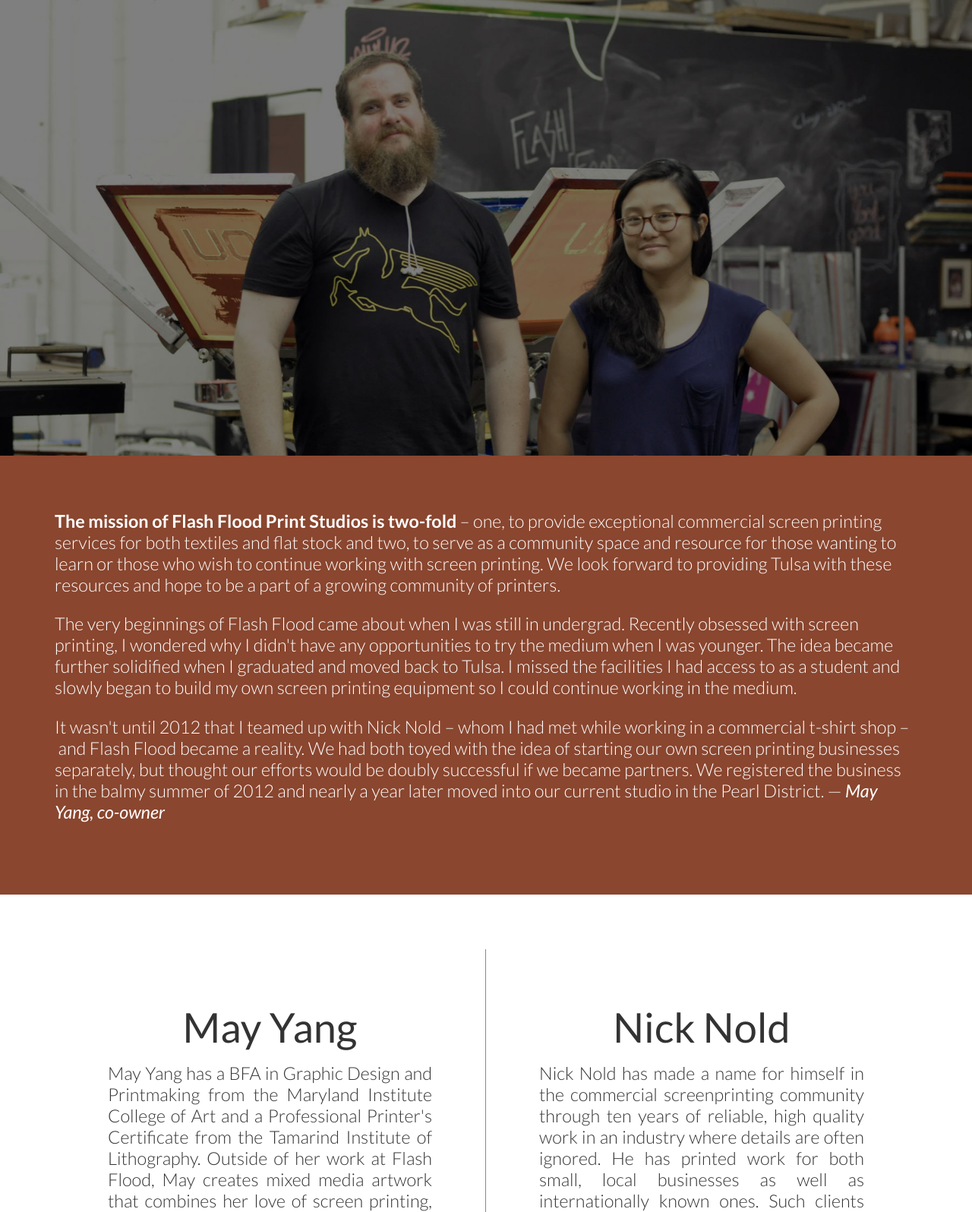
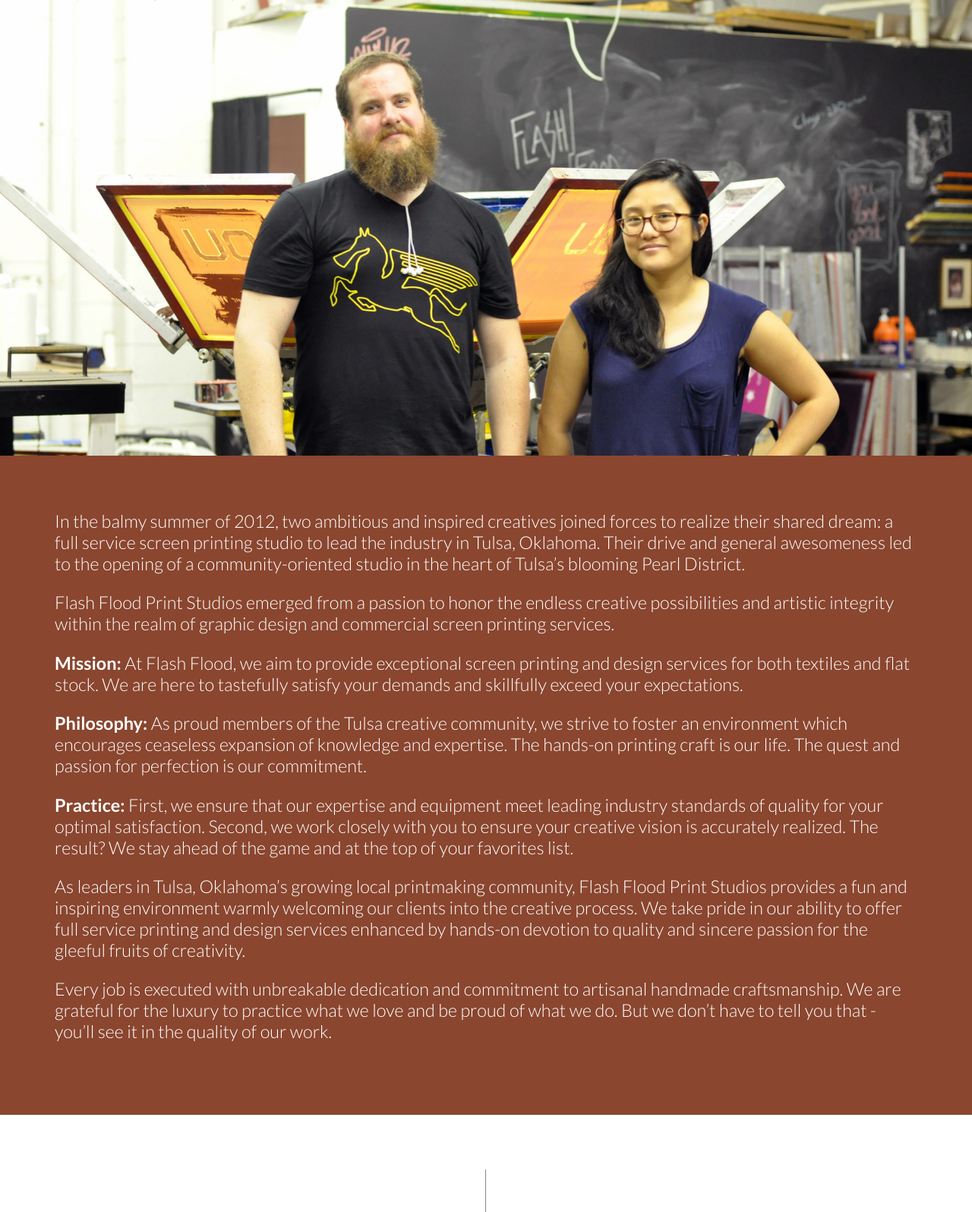
Before and after one commit to mjchamplin/FlashFloodStatic, a PHP site: page /about in a window 1280 px wide. Shown: the part 176-1772 px from the top of the page at 76% size. Run offline with PHP 8.4, Linux system fonts and the light colour scheme; some libraries are stand-ins or nearby versions.

Commit message:
Copy changes

```diff
--- a/about.php
+++ b/about.php
@@ -53,7 +53,8 @@
 
     <section class="overview clearfix rust">
         <div class="inner inner-text">
-        <p>
+        	<!--
+			<p>
 <strong>The mission of Flash Flood Print Studios is two-fold</strong> – one, to provide exceptional commercial screen printing services for both textiles and flat stock and two, to serve as a community space and resource for those wanting to learn or those who wish to continue working with screen printing. We look forward to providing Tulsa with these resources and hope to be a part of a growing community of printers.</p>
 <p>
 The very beginnings of Flash Flood came about when I was still in undergrad. Recently obsessed with screen printing, I wondered why I didn't have any opportunities to try the medium when I was younger. The idea became further solidified when I graduated and moved back to Tulsa. I missed the facilities I had access to as a student and slowly began to build my own screen printing equipment so I could continue working in the medium.
@@ -63,6 +64,14 @@
 
 &mdash; <em>May Yang, co-owner</em>
         </p>
+		-->
+		<p>In the balmy summer of 2012, two ambitious and inspired creatives joined forces to realize their shared dream: a full service screen printing studio to lead the industry in Tulsa, Oklahoma. Their drive and general awesomeness led to the opening of a community-oriented studio in the heart of Tulsa’s blooming Pearl District.</p>
+		<p>Flash Flood Print Studios emerged from a passion to honor the endless creative possibilities and artistic integrity within the realm of graphic design and commercial screen printing services. </p>
+		<p><strong>Mission:</strong> At Flash Flood, we aim to provide exceptional screen printing and design services for both textiles and flat stock. We are here to  tastefully satisfy your demands and skillfully exceed your expectations.</p>
+		<p><strong>Philosophy:</strong> As proud members of the Tulsa creative community, we strive to foster an environment which encourages ceaseless expansion of knowledge and expertise. The hands-on printing craft is our life. The quest and passion for perfection is our commitment.</p>
+		<p><strong>Practice:</strong> First, we ensure that our expertise and equipment meet leading industry standards of quality for your optimal satisfaction.  Second, we work closely with you to ensure your creative vision is accurately realized. The result? We stay ahead of the game and at the top of your favorites list.</p>
+		<p>As leaders in Tulsa, Oklahoma’s growing local printmaking community, Flash Flood Print Studios provides a fun and inspiring environment  warmly welcoming our clients into the creative process. We take pride in our ability to offer full service printing and design services enhanced by hands-on devotion to quality  and sincere passion for the gleeful fruits of creativity.</p>
+		<p>Every job  is executed with unbreakable dedication and commitment to artisanal handmade craftsmanship. We are grateful for the luxury to practice what we love and be proud of what we do. But we don’t have to tell you that - you’ll see it in the quality of our work.</p>
         </div>
     </section>
     <section class="overview inner clearfix monochrome">
--- a/assets/css/style.css
+++ b/assets/css/style.css
@@ -113,7 +113,7 @@
 
 section.billboard {
 
-	background: url('../images/billboard.jpg');
+	background: url('../images/billboards/squeegee.jpg');
 	background-size: cover;
 	background-position: center;
 	width: 100%;
```
Also changed, not shown: index.php (+2 -20 lines), assets/images/billboards/flashfloods.jpg, assets/images/billboards/squeegee.jpg.
